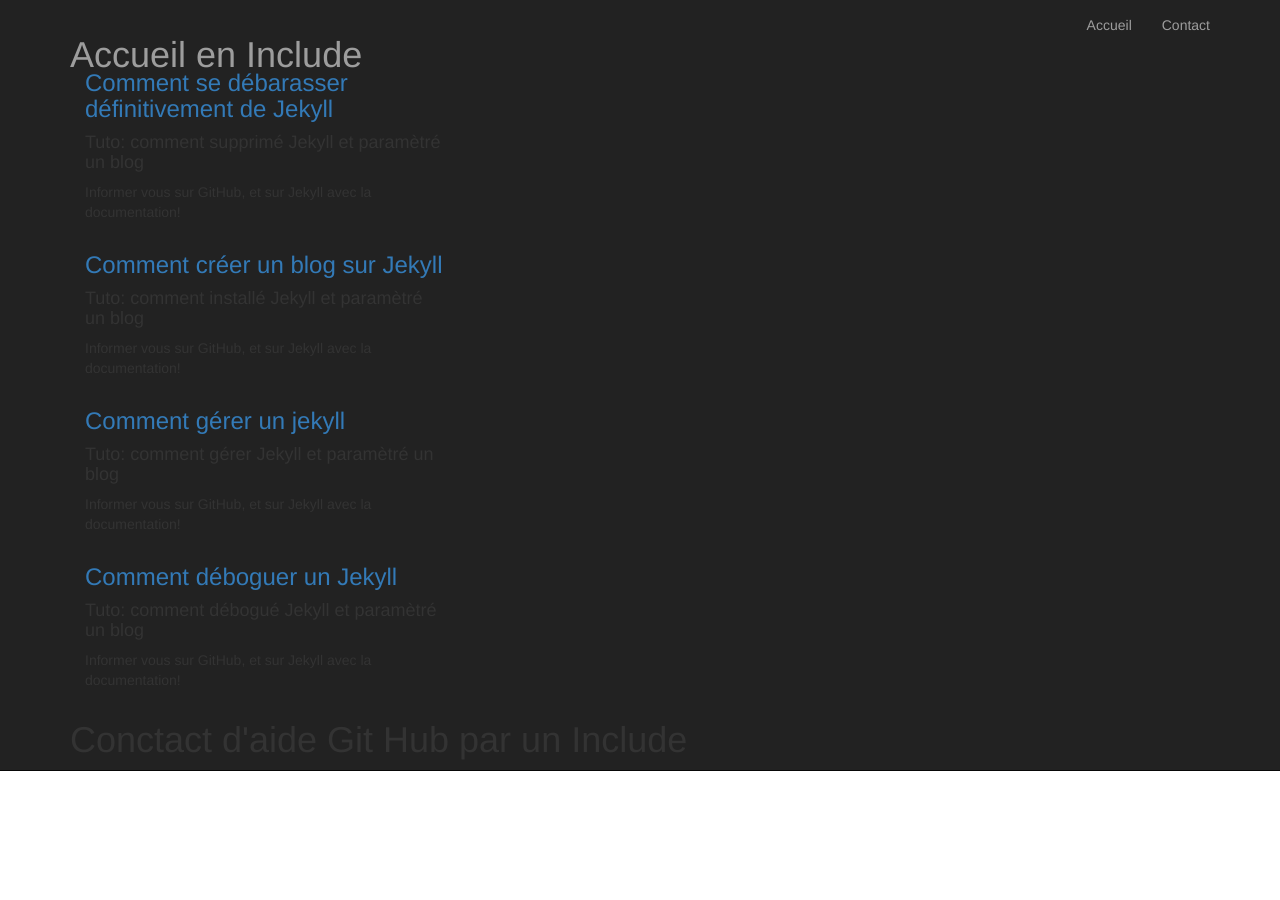
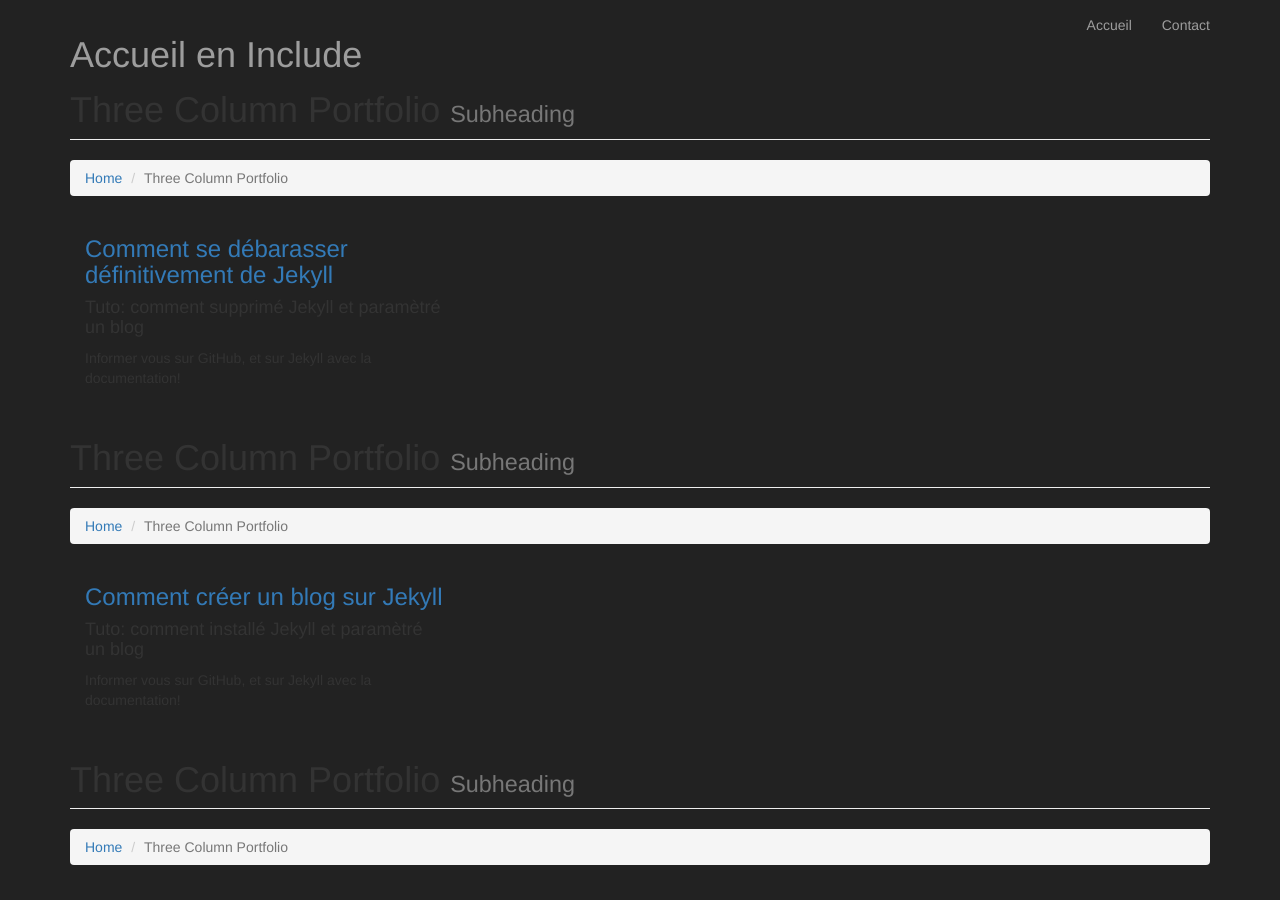
Before and after one commit to Pesqumor/Pesqumor.github.io, a Jekyll site: the page built from index.md, in a window 1280 px wide. Built offline with Jekyll 4.4.1, drawn with Linux system fonts in a browser that asks for light colours; nearby versions of some CDN libraries; library files that are not in the unit come from our copies; some of the changed text lies outside the part shown.

Commit message:
modifié :         _layouts/default.html

```diff
--- a/_layouts/default.html
+++ b/_layouts/default.html
@@ -42,6 +42,18 @@
 
 			<main>
 				{% for post in site.posts %}
+			<div class="row">
+           		<div class="col-lg-12">
+               		<h1 class="page-header">Three Column Portfolio
+                   	<small>Subheading</small>
+                	</h1>
+                	<ol class="breadcrumb">
+                    	<li><a href="index.html">Home</a>
+                    	</li>
+                    	<li class="active">Three Column Portfolio</li>
+                	</ol>
+            		</div>
+        		</div>
 				 <div class="container">
 					<div class="row">
 						<div class="col-md-4 img-portfolio">
```
